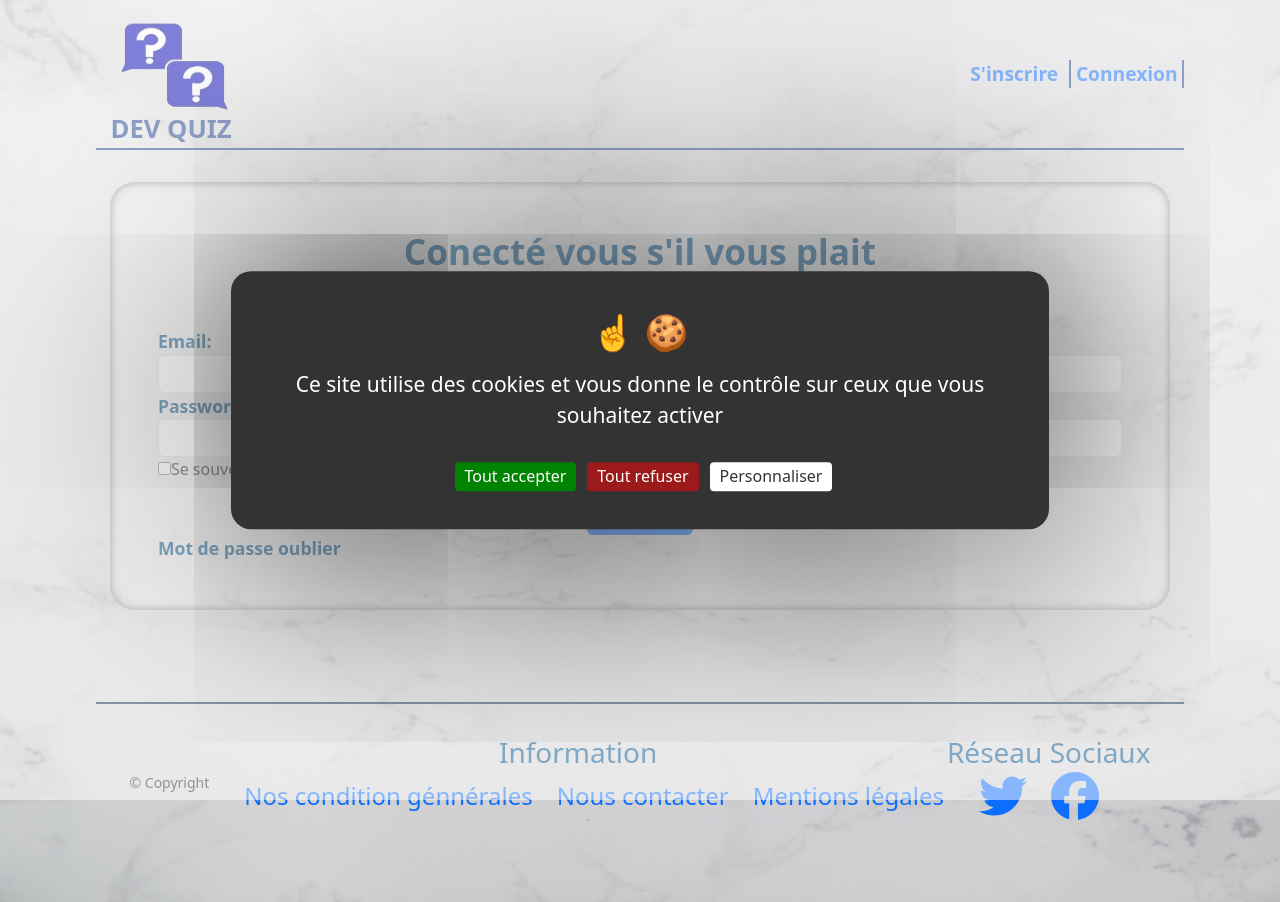
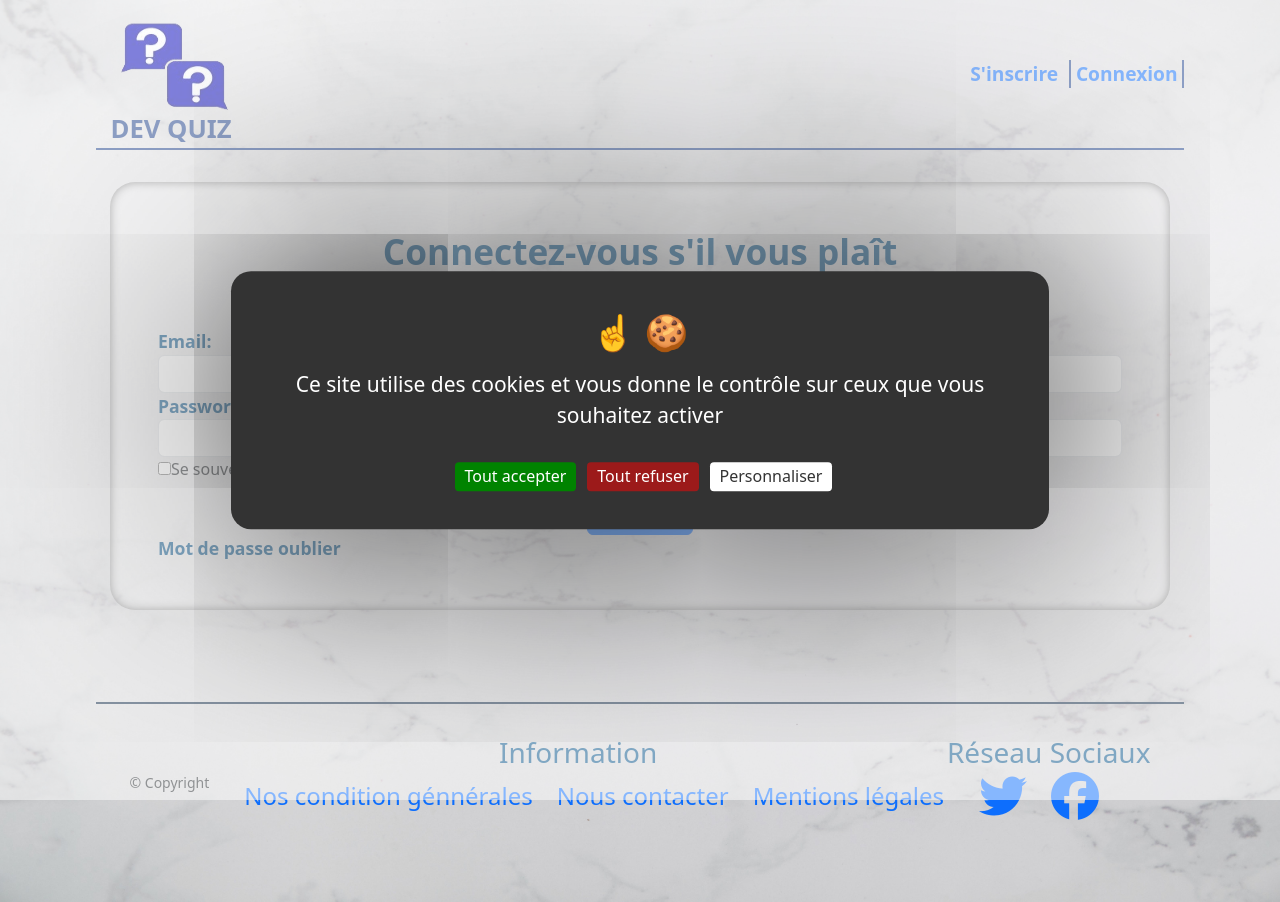
Before and after one commit to Irohs6/Quiz, a Symfony app: template templates/security/login.html.twig in a window 1280 px wide. Run offline with Twig, Linux system fonts and the light colour scheme; the template is opened without the code that fills it, so the values that code supplies are empty; some libraries are stand-ins or nearby versions.

Commit message:
Please enter the commit message for your changes. Lines starting with '#' will be ignored, and an empty message aborts the commit.
On branch quiz.v23
Your branch is up to date with 'origin/quiz.v23'.

Changes to be committed:
	modified:   templates/quiz/home_quiz.html.twig
	modified:   templates/quiz/playQuiz.html.twig
	modified:   templates/security/login.html.twig

```diff
--- a/templates/quiz/home_quiz.html.twig
+++ b/templates/quiz/home_quiz.html.twig
@@ -1,6 +1,6 @@
 {% extends 'base.html.twig' %}
 
-{% block title %}Hello QuizController!{% endblock %}
+{% block title %}Bienvenue sur l'accueil de DEV QUIZ{% endblock %}
 
 {% block body %}
 
--- a/templates/quiz/playQuiz.html.twig
+++ b/templates/quiz/playQuiz.html.twig
@@ -1,6 +1,6 @@
 {% extends 'base.html.twig' %}
 
-{% block title %}Hello QuizController!{% endblock %}
+{% block title %}Jouer un quiz!{% endblock %}
 
 {% block body %}
 {# fichier json en hidden récupérer par le fichier quiz_play.js et traité
--- a/templates/security/login.html.twig
+++ b/templates/security/login.html.twig
@@ -1,6 +1,6 @@
 {% extends 'base.html.twig' %}
 
-{% block title %}Log in!{% endblock %}
+{% block title %}Connectez vous!{% endblock %}
 
 {% block body %}
 <div class="container">
@@ -11,7 +11,7 @@
 
 
 
-        <h2> <span class="quiz-night">Conecté vous s'il vous plait</span></h2>
+        <h2> <span class="quiz-night">Connectez-vous s'il vous plaît</span></h2>
         <label for="inputEmail"> <span class="quiz-night">Email:</span></label>
         <input type="email" value="{{ last_username }}" name="email" id="inputEmail" class="form-control" autocomplete="email" required autofocus>
         <label for="inputPassword"> <span class="quiz-night">Password:</span></label>
```
